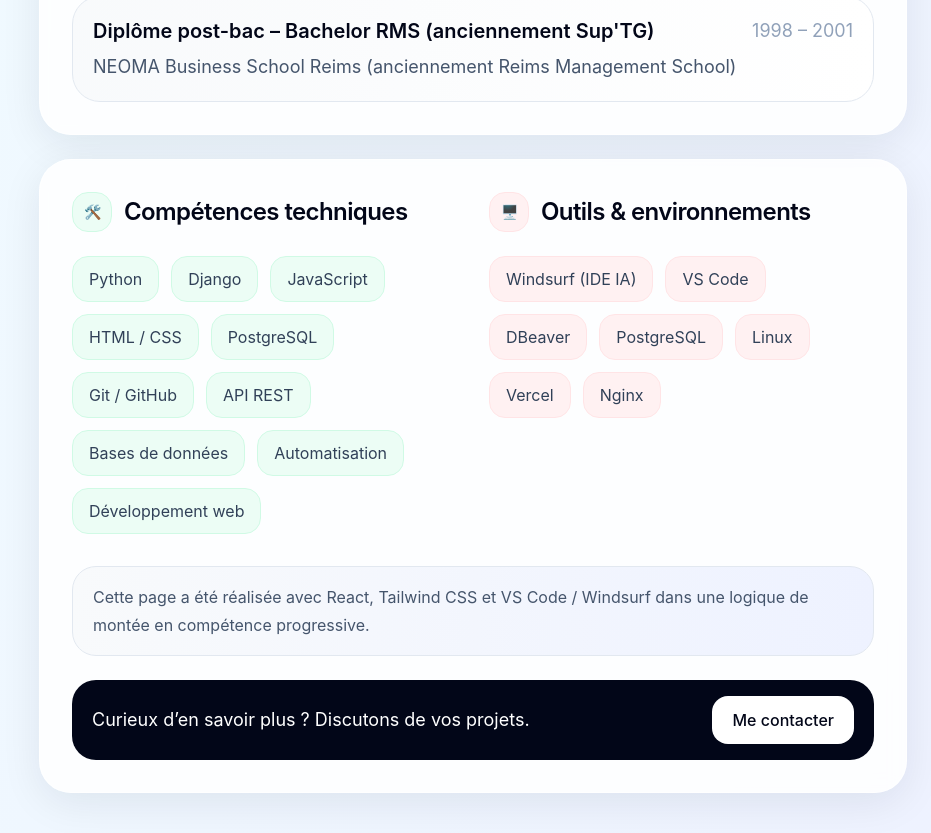
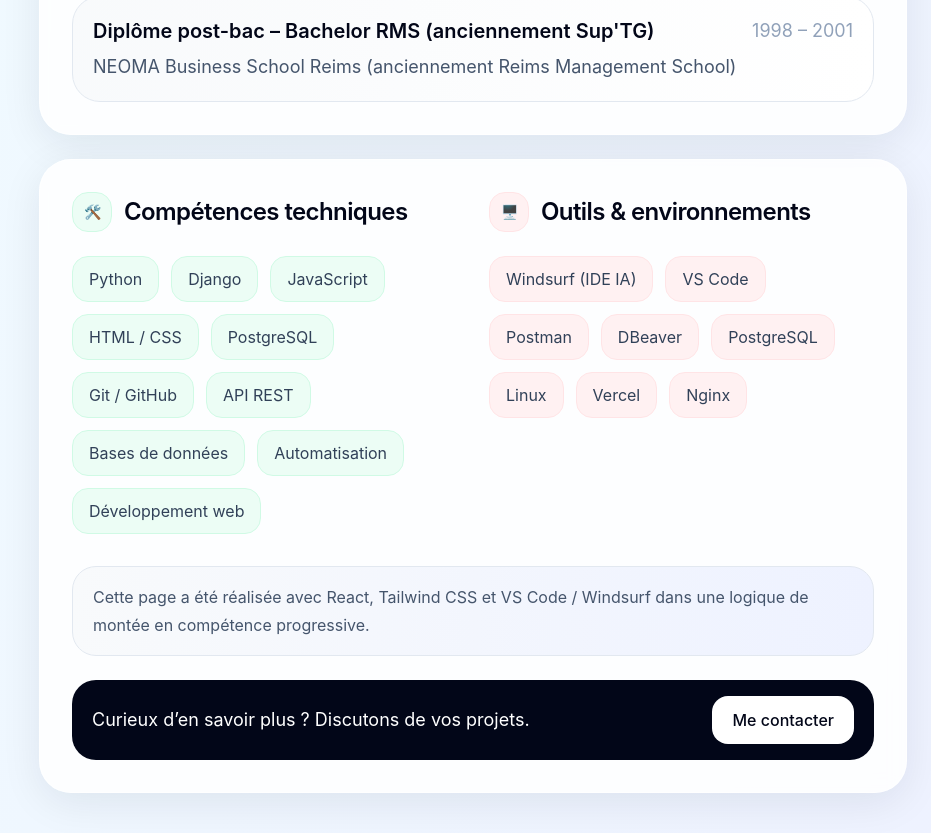
Before and after one commit to EROWINDJ/cv-react-thomas, a React (Vite) app: page / in a window 1280 px wide. Shown: the part 2273-3106 px from the top of the page, without its empty margins (349-1280 px from the left). Built offline with nearby package versions, Linux system fonts and the light colour scheme.

Commit message:
Fix windsurf label

```diff
--- a/src/App.jsx
+++ b/src/App.jsx
@@ -175,11 +175,12 @@ export default function App() {
  const tools = [
   "Windsurf (IDE IA)",
   "VS Code",
+  "Postman",
   "DBeaver",
   "PostgreSQL",
   "Linux",
   "Vercel",
-    "Nginx",
+  "Nginx"
 ];
 
   const SectionTitle = ({ icon, title, accent = "indigo" }) => {
```
Lines whose indentation alone changed are shown as unchanged.
